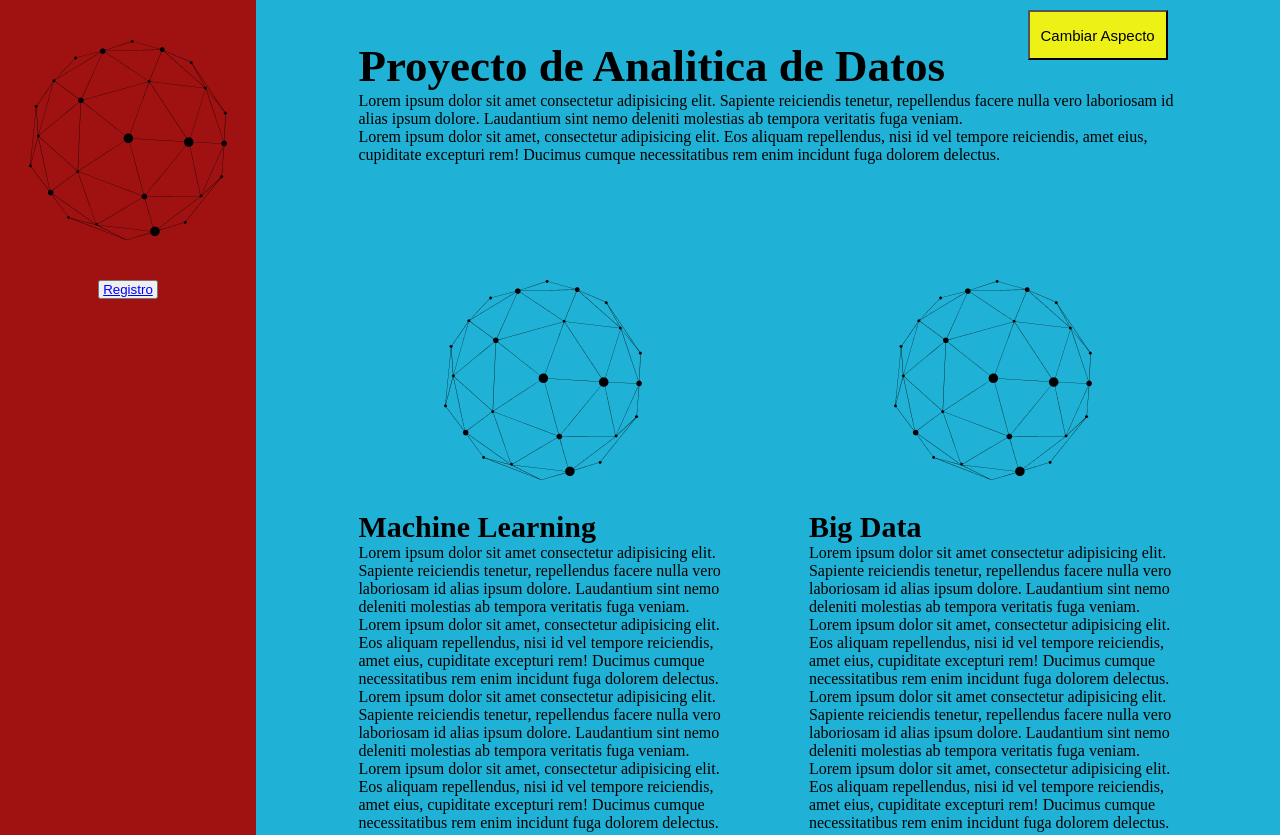
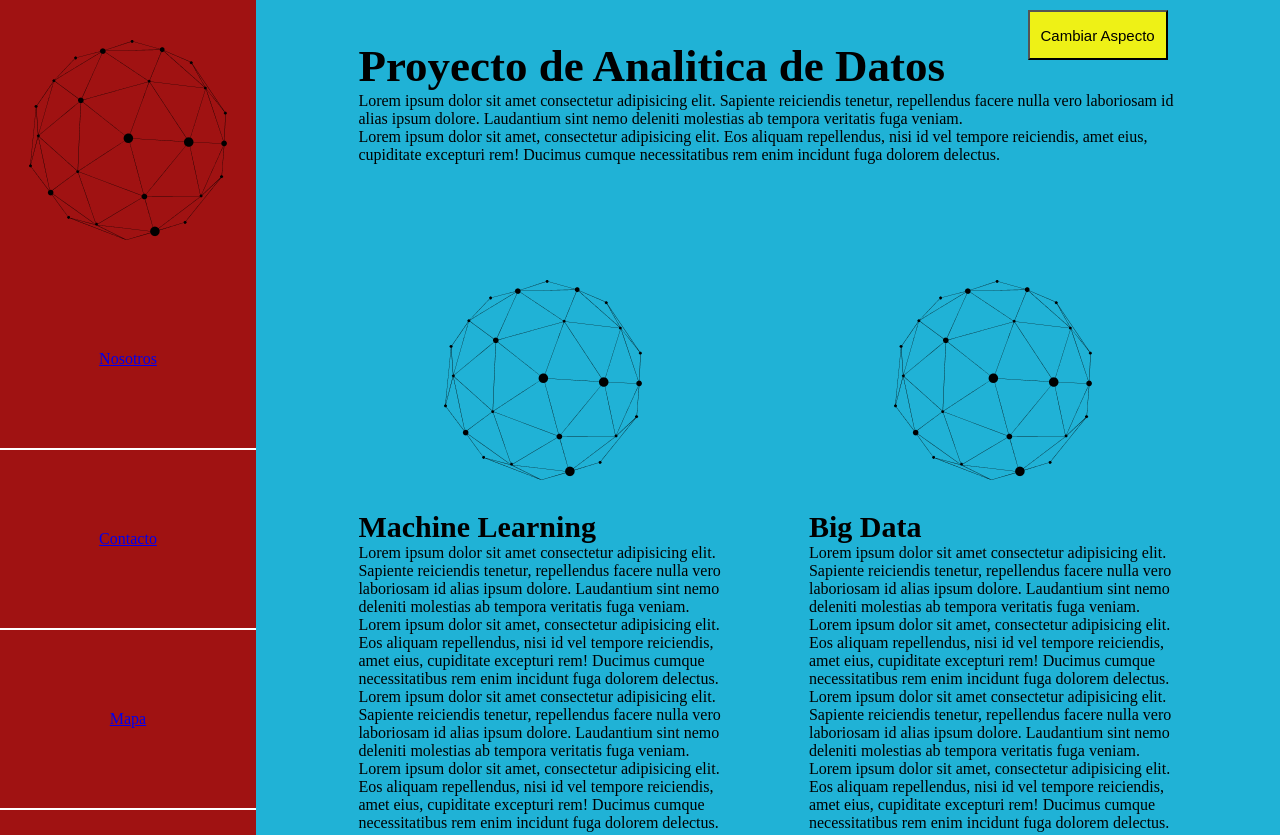
Before and after one commit to Grupo4-UPB-53413/SPRINT1, a plain HTML site: page index.html in a window 1280 px wide. Shown: the top 835 px of the page. Drawn offline with Linux system fonts and the light colour scheme.

Commit message:
se adiciona separacion de elementos del menu con css

```diff
--- a/estilos.css
+++ b/estilos.css
@@ -17,6 +17,14 @@ body{
     display:block;
     margin-left: auto;
     margin-right: auto;
+}
+#lista{
+    padding-top: 30px;
+    text-align: center;
+}
+#lista li{
+    border-bottom: 2px white solid;
+    padding: 80px 10px;
 }
 #link_registro{
     padding-top: 30px;
--- a/index.html
+++ b/index.html
@@ -10,6 +10,11 @@
 <body>
     <nav id="landing_navbar">
         <img src="logo.png" alt="" id="navbar_logo">
+        <ul id="lista">
+          <li><a href="#">Nosotros</a></li>
+          <li><a href="#">Contacto</a></li>
+          <li><a href="#">Mapa</a></li>
+        </ul>
         <button id="btn_irRegistro" ><a href="registro.html" id="link_registro">Registro</a></button>
     </nav>
     <div id="columna_derecha">
```
